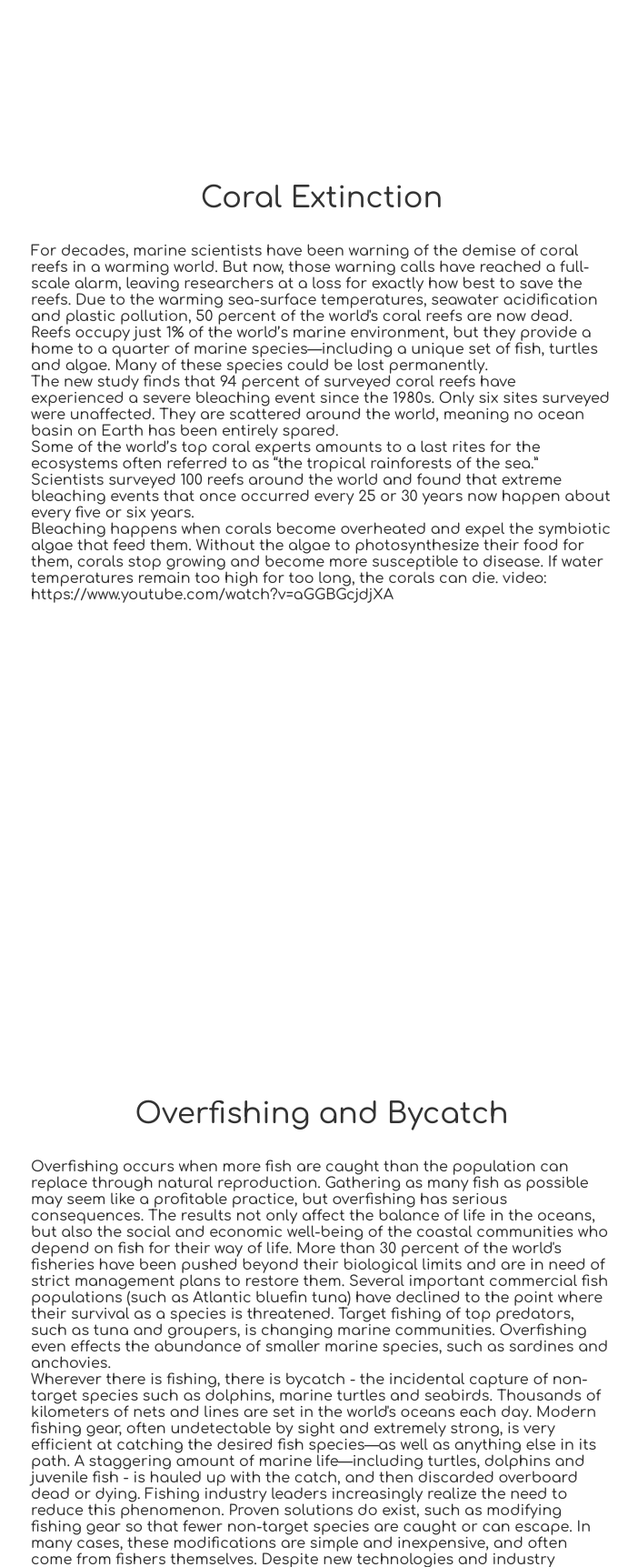
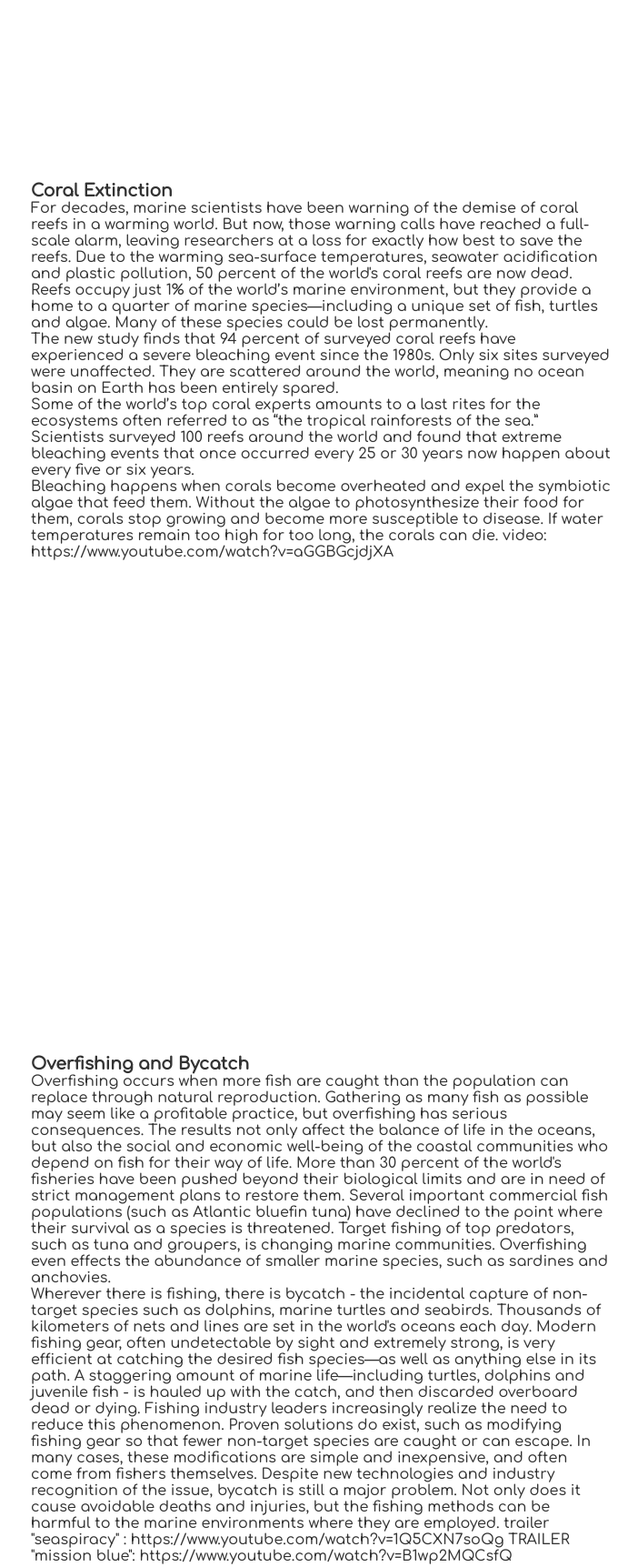
Before and after one commit to apantzar/webDev2021, a PHP site: page /MarineLife in a window 1280 px wide. Shown: the part 1143-2866 px from the top of the page at 91% size, without its empty margins (286-988 px from the left). Run offline with PHP 8.4, Linux system fonts and the light colour scheme; some libraries are stand-ins or nearby versions.

Commit message:
Menu fixed, Scrollbar changed, Css changed (MarineLife)

```diff
--- a/Maps/Maps.css
+++ b/Maps/Maps.css
@@ -113,6 +113,8 @@ a {
  /* scrollbar-width: none;  /* Firefox */
 /*}
   */
+
+  /*---For scrollbar style---
 ::-webkit-scrollbar {
   width: 10px;
   height: 10px;
@@ -123,7 +125,7 @@ a {
 ::-webkit-scrollbar-track {
   background: #959797;
 
-}
+}*/
 
 
 .main {
--- a/MarineLife/index.html
+++ b/MarineLife/index.html
@@ -32,11 +32,12 @@
 
 
 
+
      <title>Marine Life • SeaThePollution</title>
 </head>
 
 <body>
-  <script src="../Menu/Menu.js"></script>
+
     <main>
 
         <header>
@@ -44,7 +45,7 @@
             <div class="nav-container">
                 <nav class="navbar">
                     <a href="/"><h1 id="navbar-logo">SeaThePollution</h1></a>
-                    <div class="menu-toggle" id="mobile-menu">
+                    <div class="menu-toggle" id="mobile-menu" style="z-index: 1000;">
                         <span class="bar"></span>
                         <span class="bar"></span>
                         <span class="bar"></span>
@@ -190,7 +191,7 @@
         </section>
         <section id="coral">
           <article>
-            <h1>Coral Extinction</h1>
+            <h1 id="heading">Coral Extinction</h1>
             <p>
                 For decades, marine scientists have been warning of the demise of coral reefs in a warming world. But now, those warning calls have reached a full-scale alarm, leaving researchers at a loss
                 for exactly how best to save the reefs. Due to the warming sea-surface temperatures, seawater acidification and plastic pollution, 50 percent of the world's coral reefs are now dead. <br>Reefs
@@ -209,7 +210,7 @@
         </section>
         <section id="overfishing">
           <article>
-            <h1>Overfishing and Bycatch</h1>
+            <h1 id="heading">Overfishing and Bycatch</h1>
             <p>
                 Overfishing occurs when more fish are caught than the population can replace through natural reproduction. Gathering as many fish as possible may seem like a profitable practice, but
                 overfishing has serious consequences. The results not only affect the balance of life in the oceans, but also the social and economic well-being of the coastal communities who depend on fish
@@ -230,7 +231,7 @@
         </section>
         <section id="turtle">
           <article>
-            <h1>Hawksbill Turtle</h1>
+            <h1 id="heading">Hawksbill Turtle</h1>
             <p>
                 Found in the tropical regions of all the world’s oceans, gulfs and seas- mostly in coral reefs, the Hawksbill Turtle’s population has been estimated to have declined by 80% over the last
                 century. Known to be a subject of heavy trafficking in the tourist trade in tropical regions for its meat and shells, these turtles are being killed mercilessly for quite a period of time.
@@ -243,7 +244,7 @@
         </section>
         <section id="lion">
           <article>
-            <h1>Steller Sea Lion</h1>
+            <h1 id="heading">Steller Sea Lion</h1>
             <p>
                 Evidently the largest member of the Otariid family and the fourth largest of all seal species, this eared seal could be located in the cold coastal waters of the North Pacific. Also known as
                 the northern sea lion, the species is named after Georg Wilhelm Steller, a naturalist who first discovered them in 1741. The high risk of predation by Killer Whales and fishing and harvest by
@@ -257,7 +258,7 @@
         </section>
         <section id="shark">
           <article>
-            <h1>Hammerhead Shark</h1>
+            <h1 id="heading">Hammerhead Shark</h1>
             <p>
                 Traced in the tropical regions of the oceans around the world, the Hammerhead shark belongs to the family Sphyrnidae and was given the name because of its “hammer” shaped head. The Hammerhead
                 sharks typically have 0.9 to 6.0 m length and up to 580 kg weight. Known as aggressive hunters, these sharks are feed on smaller fish, squid crustaceans and octopuses, while there are reports
--- a/MarineLife/marine.css
+++ b/MarineLife/marine.css
@@ -18,7 +18,7 @@
 	 /*font-size: 1em;*/
 	 color: #333;
 }
- h1 {
+ .header {
 	 text-align: center;
 	 font-weight: 300;
 	 font-size: 2em;
--- a/MarineLife/titleMarine.css
+++ b/MarineLife/titleMarine.css
@@ -5,7 +5,9 @@
   */
 
 
+
   video{
+
       top:80px;
       position:absolute;
       width:100%;
@@ -23,7 +25,7 @@
     top: 50;
     left: 10; /*Safari, edge FF*/
 
-  }
+ }
   svg text {
     font-family:Arial, Helvetica, sans-serif;
     text-align: center;
@@ -33,10 +35,11 @@
     font-size: 20px;
   }
   svg rect {
+      z-index: 10;
       width:100%;
       position:absolute;
       height: 50%;
-    fill: rgb(255, 255, 255);
+      fill: rgb(255, 255, 255);
   }
   svg > rect {
       -webkit-mask: url(#mask);
```
